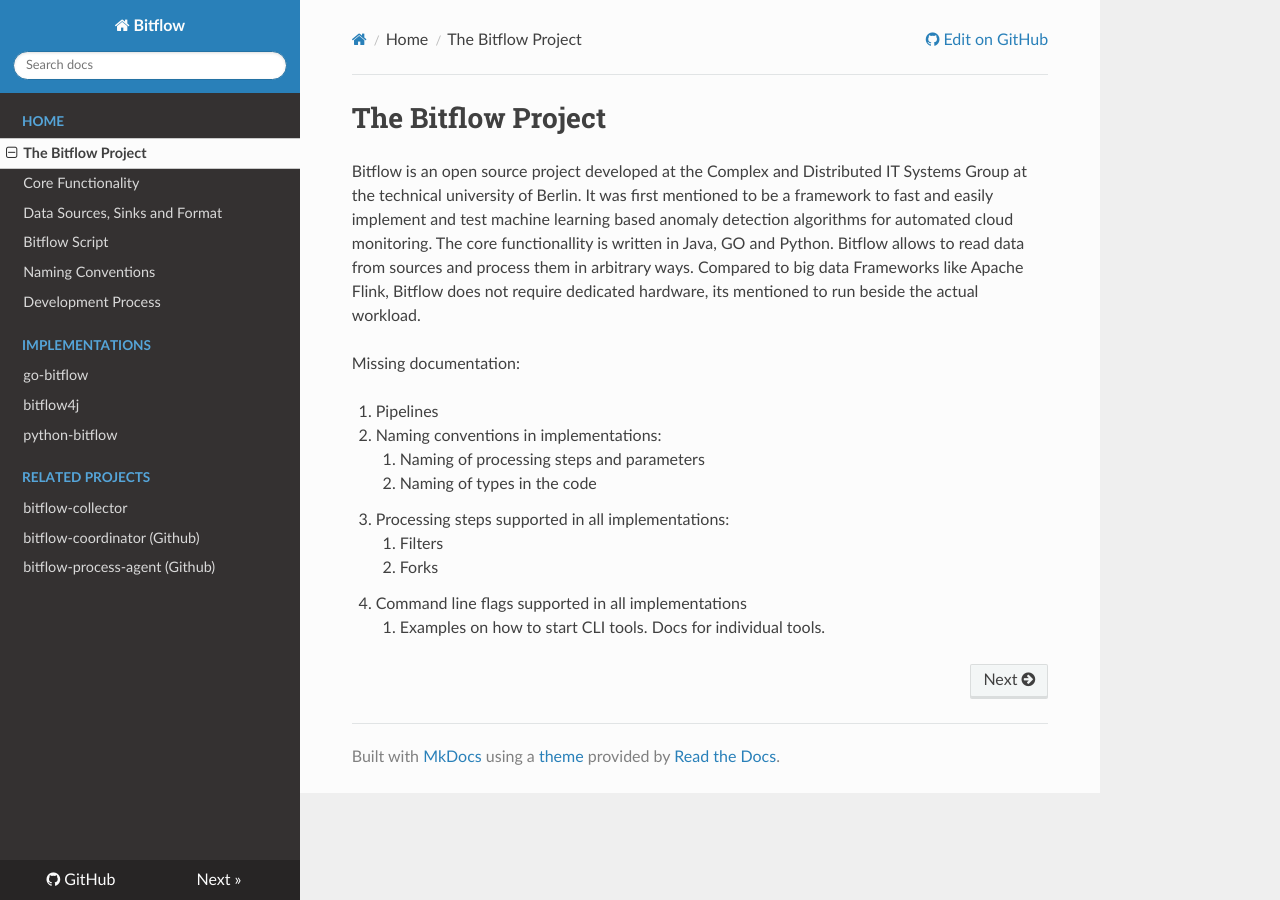
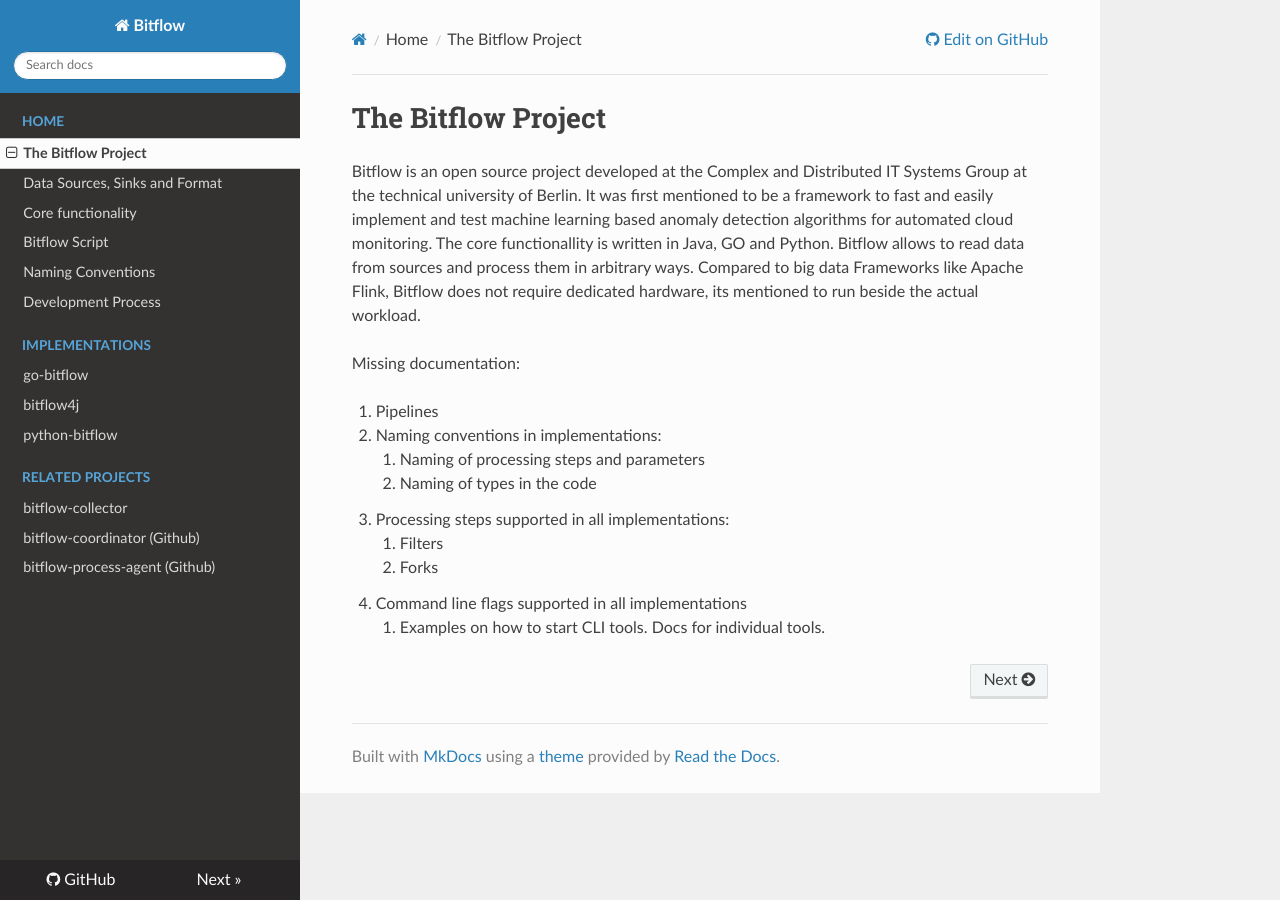
Before and after one commit to bitflow-stream/bitflow-docs, an MkDocs documentation site: the page built from docs/index.md, in a window 1280 px wide. Built offline with MkDocs 1.6.1, drawn with Linux system fonts in a browser that asks for light colours; nearby versions of some CDN libraries.

```diff
--- a/mkdocs.yml
+++ b/mkdocs.yml
@@ -6,8 +6,8 @@ markdown_extensions:
 nav:
 - Home:
   - The Bitflow Project: index.md
-  - Core Functionality: core-functionality.md
   - Data Sources, Sinks and Format: data-format.md
+  - Core functionality: core-functionality.md
   - Bitflow Script: https://bitflow.readthedocs.io/projects/bitflow-antlr-grammars/en/latest/bitflow-script/
   - Naming Conventions: naming.md
   - Development Process: development.md
```
Also changed, not shown: 7 other files.
